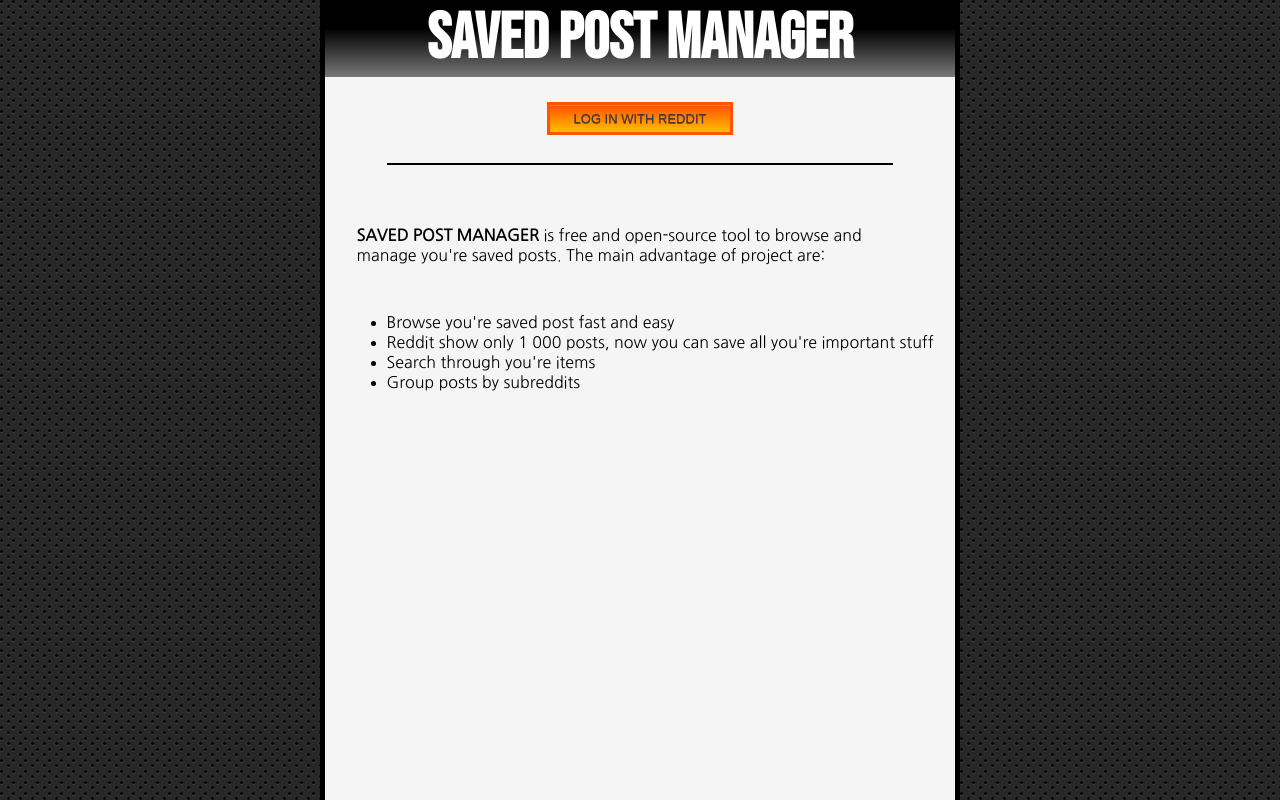
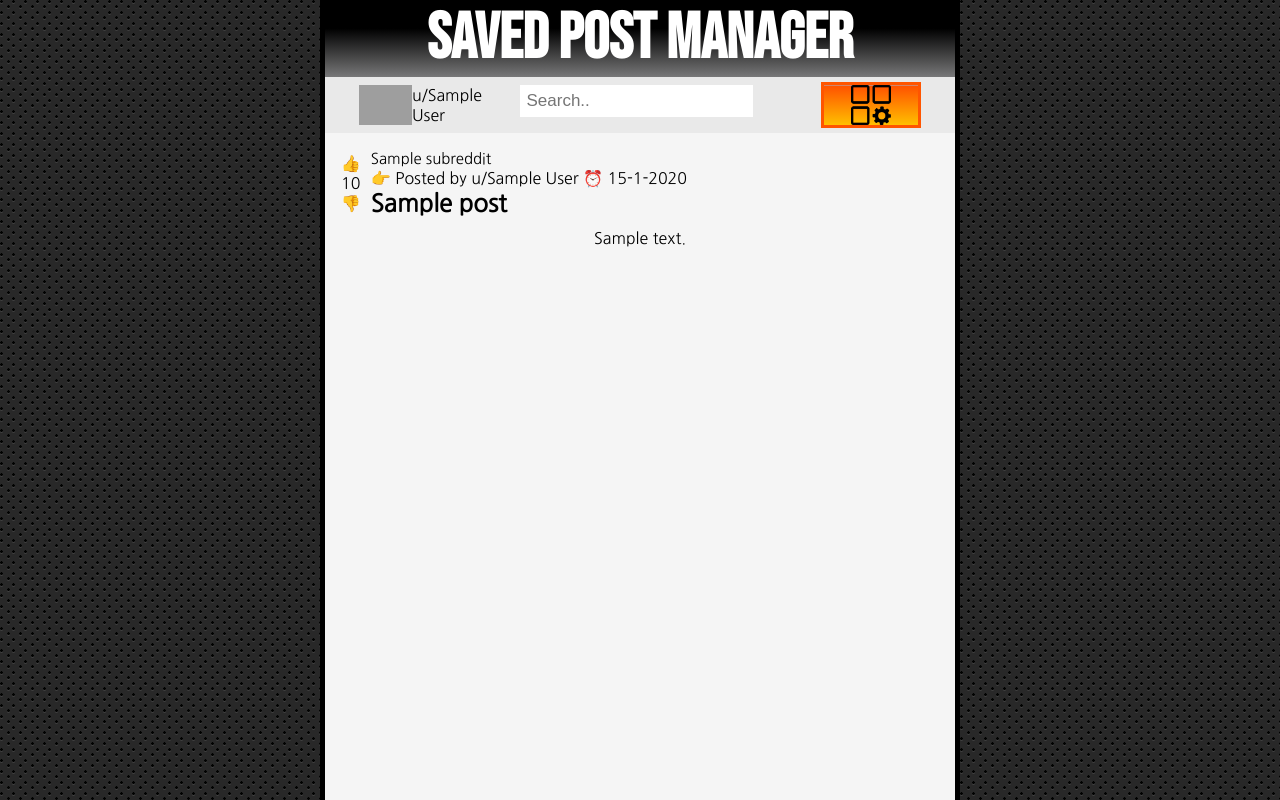
Before and after one commit to AcidSkull/Re-Save, a Flask app: template templates/index.html in a window 1280 px wide. Run offline with Flask 2, Linux system fonts and the light colour scheme; the visitor is signed in with stand-in values (Sample User, id 1); the template is opened without the code that fills it: most values are stand-ins (such as "Sample title", 1, 10 or a date in 2020); grey boxes are pictures that could not be loaded.

Commit message:
Return to old functionality

```diff
--- a/main.py
+++ b/main.py
@@ -20,11 +20,6 @@ reddit = praw.Reddit(
         redirect_uri = URI,
         user_agent = USER_AGENT,
     )
-
-# Function to return auth url
-def auth_url():
-        random_string = str(uuid4)
-        return reddit.auth.url(SCOPE, random_string, 'permanent')
 
 # Function to parse reddit API response to valid types in some cases
 def parse_reddit_api_response(saved_posts):
@@ -59,20 +54,18 @@ def index():
     # If code response from reddit is present, get verification token and user name and avatar
     if request.args.get('code'):
         session['code'] = request.args.get('code')
-        try:
-            if not session.get('Token'):
-                session['Token'] = reddit.auth.authorize(session['code'])
-                session['name'] = str(reddit.user.me())
-                session['image'] = reddit.user.me().icon_img
 
-            response = {x.id:x for x in reddit.redditor(name=session['name']).saved(limit=None)}
-            saved_posts = parse_reddit_api_response(response)
-        except Exception:
-            print(Exception)
-            url = auth_url()
+        if not session.get('Token'):
+            session['Token'] = reddit.auth.authorize(session['code'])
+            session['name'] = str(reddit.user.me())
+            session['image'] = reddit.user.me().icon_img
+
+        response = {x.id:x for x in reddit.redditor(name=session['name']).saved(limit=None)}
+        saved_posts = parse_reddit_api_response(response)
     # If no code in get args, create an authentication url and pass to the main page
     else:
-        url = auth_url()
+        random_string = str(uuid4)
+        url = reddit.auth.url(SCOPE, random_string, 'permanent')
 
     return render_template('index.html', auth_url=url, saved_posts=saved_posts)
 
--- a/templates/index.html
+++ b/templates/index.html
@@ -10,7 +10,7 @@
 <body>
     <div id="main">
         <h1>SAVED POST MANAGER</h1>
-    {% if (session.get('name') and url == '') %}
+    {% if (session.get('name')) %}
         <div id="navbar">
             <div class="user">
                 <img src="{{ session['image'] }}" alt="avatar">
```
